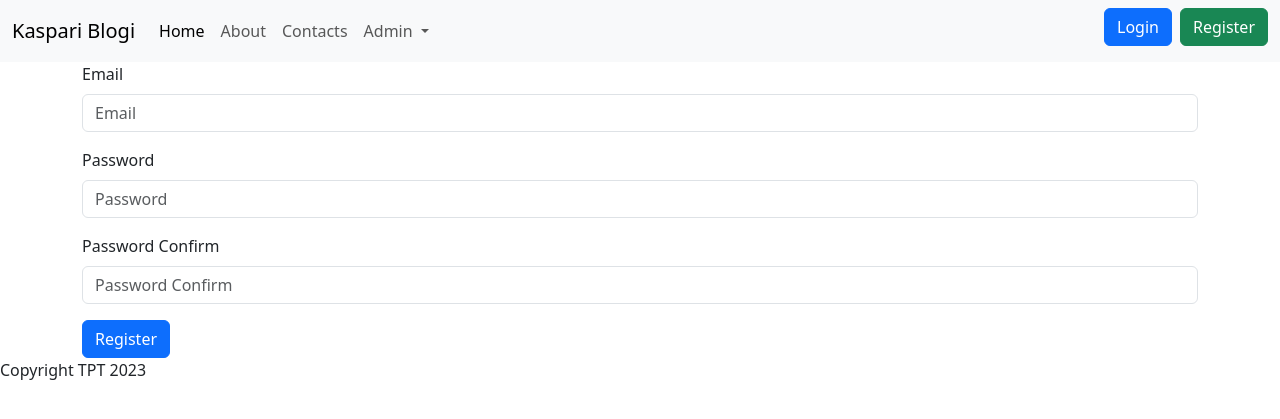
After one commit to SdeMeres/kms22learnphp, a PHP site: template views/auth/register.php in a window 1280 px wide. The commit adds this page. Shown: the top 419 px of the page. Run offline with PHP 8.4, Linux system fonts and the light colour scheme; the template is opened without the code that fills it, so the values that code supplies are empty.

Commit message:
add register logic

```diff
--- a/public/index.php
+++ b/public/index.php
@@ -5,6 +5,8 @@ spl_autoload_register(function ($class){
     $class = str_replace('\\', '/', $class);
     require_once __DIR__ . "/../src/$class.php";
 });
+
+session_start(['cookie_httponly' => true]);
 
 require_once __DIR__ . '/../routes.php';
 
--- /dev/null
+++ b/views/auth/register.php
@@ -0,0 +1,17 @@
+<?php include 'views/partials/header.php' ?>
+<form action="/register" method="POST">
+    <div class="mb-3">
+        <label for="email" class="form-label">Email</label>
+        <input type="email" class="form-control" id="email" placeholder="Email" name="email">
+    </div>
+    <div class="mb-3">
+        <label for="password" class="form-label">Password</label>
+        <input type="password" class="form-control" id="password" placeholder="Password" name="password">
+    </div>
+    <div class="mb-3">
+        <label for="password_confirm" class="form-label">Password Confirm</label>
+        <input type="password" class="form-control" id="password_confirm" placeholder="Password Confirm" name="password_confirm">
+    </div>
+    <input type="submit" class="btn btn-primary" value="Register">
+</form>
+<?php include 'views/partials/footer.php' ?>
--- a/views/partials/nav.php
+++ b/views/partials/nav.php
@@ -4,7 +4,7 @@
     <button class="navbar-toggler" type="button" data-bs-toggle="collapse" data-bs-target="#navbarNav" aria-controls="navbarNav" aria-expanded="false" aria-label="Toggle navigation">
       <span class="navbar-toggler-icon"></span>
     </button>
-    <div class="collapse navbar-collapse" id="navbarNav">
+    <div class="collapse navbar-collapse justify-content-between" id="navbarNav">
       <ul class="navbar-nav">
         <li class="nav-item">
           <a class="nav-link active" aria-current="page" href="/">Home</a>
@@ -24,6 +24,15 @@
           </ul>
         </li>
       </ul>
+      <ul class="navbar-nav">
+        <li class="nav-item me-2 mb-2">
+          <a href="/login" class="btn btn-primary">Login</a>
+        </li>
+        <li class="nav-item">
+          <a href="/register" class="btn btn-success">Register</a>
+        </li>
+      </ul>
     </div>
+
   </div>
 </nav>
```
Also changed, not shown: routes.php (+7 -0 lines), src/Controllers/AuthController.php (added, +32 -0 lines), db.sqlite.
